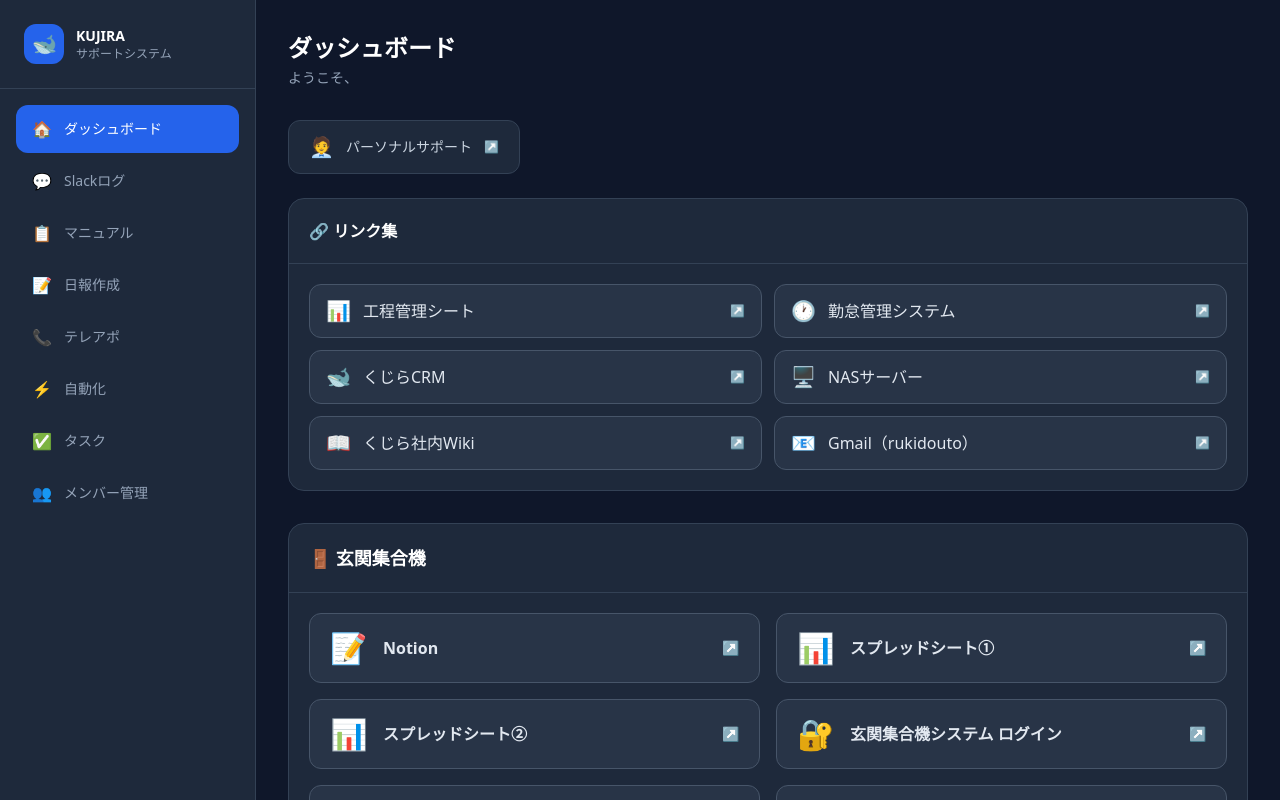
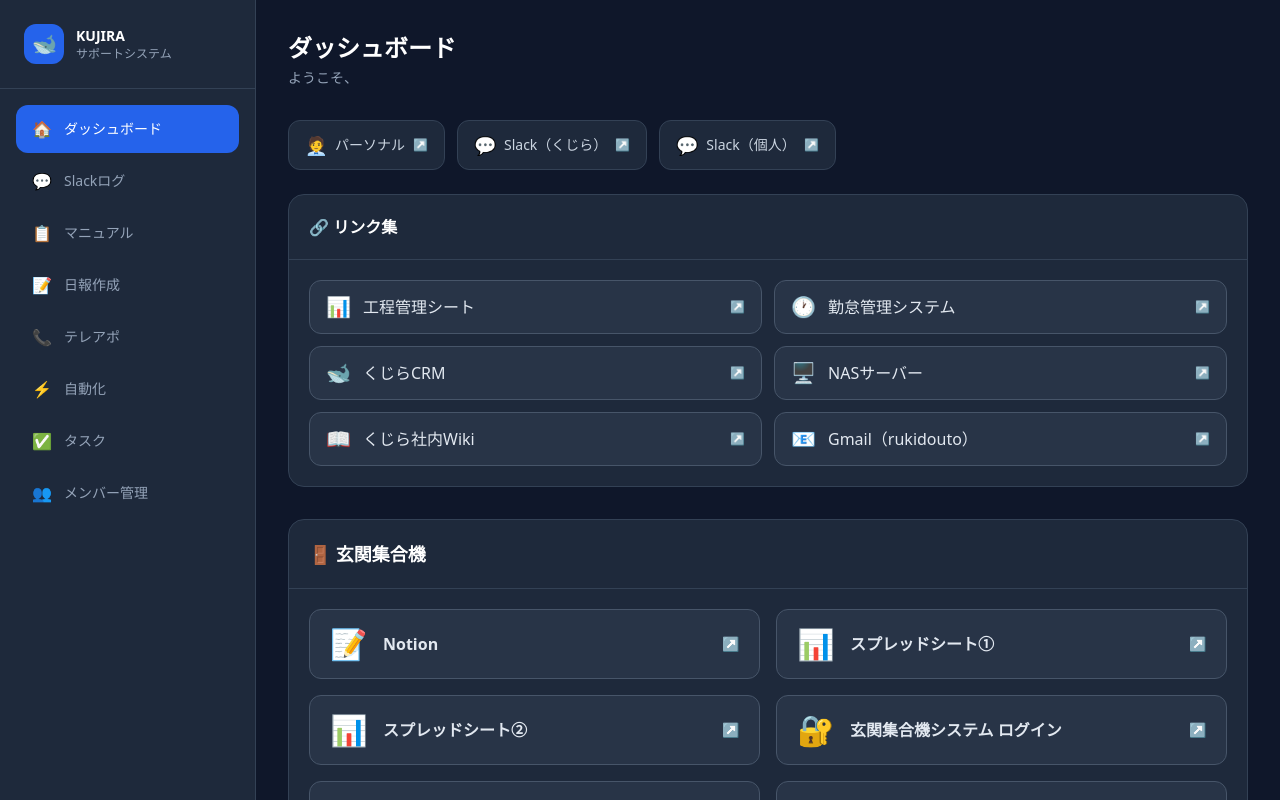
Before and after one commit to fyoneyone9-cyber/kujira-support, a Next.js app: page /dashboard in a window 1280 px wide. Shown: the top 800 px of the page. Built offline with nearby package versions, Linux system fonts and the light colour scheme; no server answers; the database is empty.

Commit message:
feat: Slackリンク2つ追加、クイックリンク整理

```diff
--- a/src/app/(app)/dashboard/page.tsx
+++ b/src/app/(app)/dashboard/page.tsx
@@ -21,17 +21,25 @@
       </div>
 
 
-      {/* Personal Support Link */}
-      <div className="mb-6">
-        <a
-          href="https://personal-support-mocha.vercel.app/dashboard"
-          target="_blank"
-          rel="noopener noreferrer"
-          className="flex items-center gap-3 px-5 py-3 bg-slate-800 hover:bg-slate-700 border border-slate-700 hover:border-purple-500 rounded-xl transition-colors group w-fit"
-        >
-          <span className="text-xl">🧑‍💼</span>
-          <span className="text-sm font-medium text-slate-300 group-hover:text-white transition-colors">パーソナルサポート</span>
-          <span className="text-slate-500 text-xs group-hover:text-slate-300 transition-colors">↗</span>
+      {/* Quick links */}
+      <div className="flex flex-wrap gap-3 mb-6">
+        <a href="https://personal-support-mocha.vercel.app/dashboard" target="_blank" rel="noopener noreferrer"
+          className="flex items-center gap-2 px-4 py-2.5 bg-slate-800 hover:bg-slate-700 border border-slate-700 hover:border-purple-500 rounded-xl transition-colors group">
+          <span className="text-lg">🧑‍💼</span>
+          <span className="text-sm font-medium text-slate-300 group-hover:text-white transition-colors">パーソナル</span>
+          <span className="text-slate-500 text-xs">↗</span>
+        </a>
+        <a href="https://app.slack.com/client/T07G6EHESKG/C07GD3LRMD0" target="_blank" rel="noopener noreferrer"
+          className="flex items-center gap-2 px-4 py-2.5 bg-slate-800 hover:bg-slate-700 border border-slate-700 hover:border-purple-500 rounded-xl transition-colors group">
+          <span className="text-lg">💬</span>
+          <span className="text-sm font-medium text-slate-300 group-hover:text-white transition-colors">Slack（くじら）</span>
+          <span className="text-slate-500 text-xs">↗</span>
+        </a>
+        <a href="https://app.slack.com/client/TB82LHSPM/CB82LJ1B5" target="_blank" rel="noopener noreferrer"
+          className="flex items-center gap-2 px-4 py-2.5 bg-slate-800 hover:bg-slate-700 border border-slate-700 hover:border-purple-500 rounded-xl transition-colors group">
+          <span className="text-lg">💬</span>
+          <span className="text-sm font-medium text-slate-300 group-hover:text-white transition-colors">Slack（個人）</span>
+          <span className="text-slate-500 text-xs">↗</span>
         </a>
       </div>
 
```
